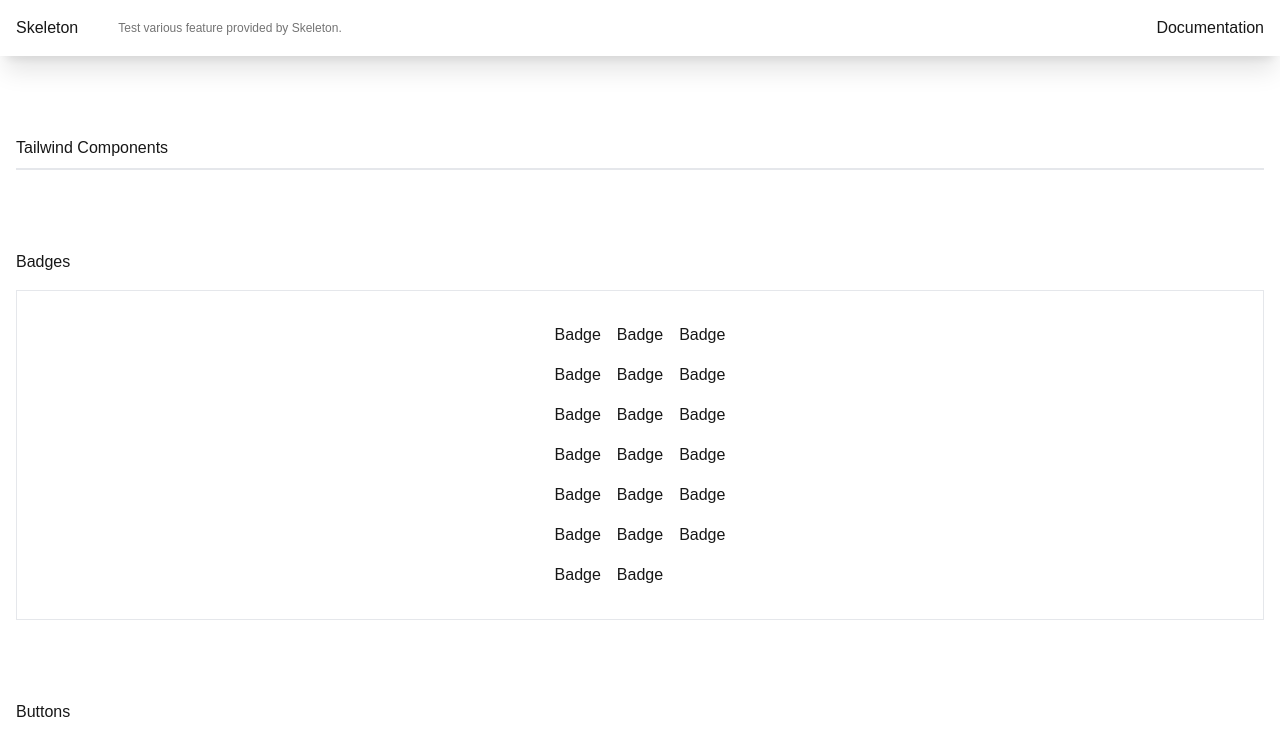
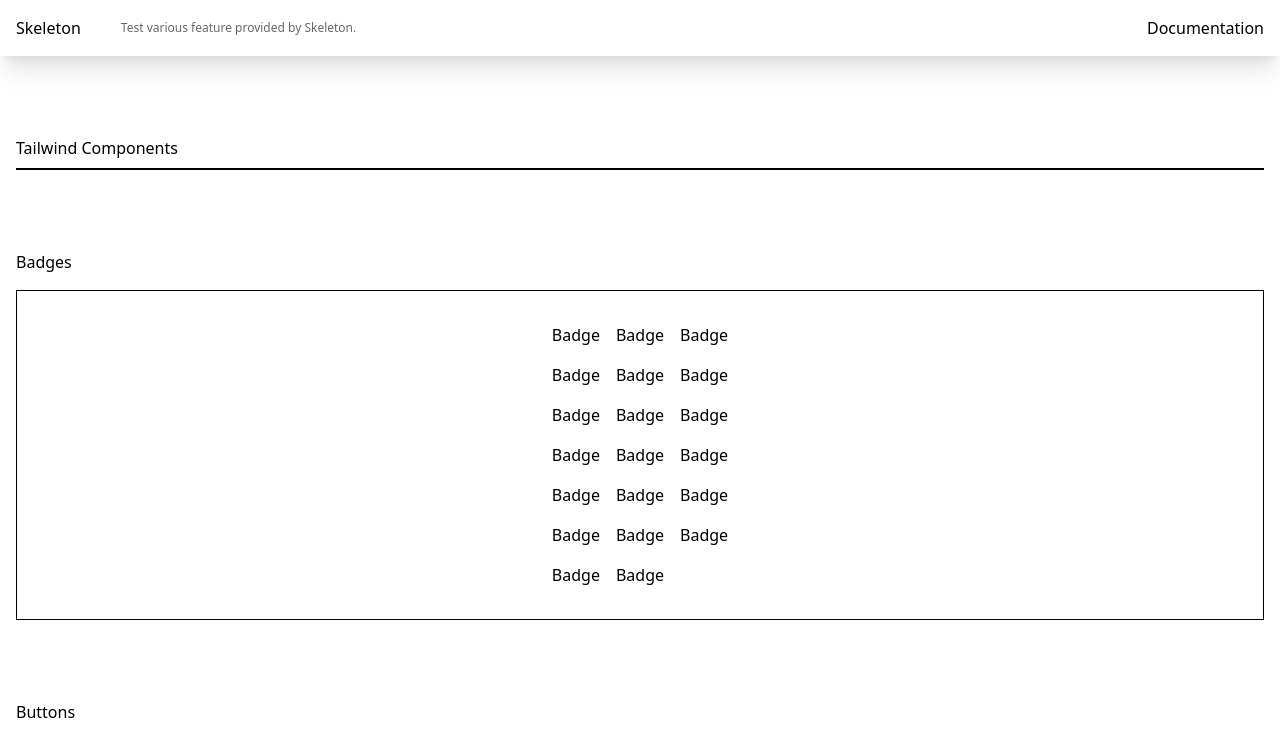
Before and after one commit to skeletonlabs/skeleton-repl-nextjs, a Next.js app: page / in a window 1280 px wide. Shown: the top 739 px of the page. Built offline with nearby package versions, Linux system fonts and the light colour scheme.

Commit message:
Migrate to Tailwind v4

```diff
--- a/package.json
+++ b/package.json
@@ -19,6 +19,7 @@
 		"@skeletonlabs/skeleton": "^3.0.0-next.10",
 		"@skeletonlabs/skeleton-react": "^1.0.0-next.13",
 		"@tailwindcss/forms": "^0.5.10",
+		"@tailwindcss/postcss": "^4.0.9",
 		"@types/node": "^20",
 		"@types/react": "^19",
 		"@types/react-dom": "^19",
@@ -26,7 +27,7 @@
 		"eslint-config-next": "15.1.5",
 		"postcss": "^8",
 		"prettier": "^3.4.2",
-		"tailwindcss": "^3.4.1",
+		"tailwindcss": "^4.0.9",
 		"typescript": "^5"
 	}
 }
--- a/postcss.config.mjs
+++ b/postcss.config.mjs
@@ -1,7 +1,7 @@
 /** @type {import('postcss-load-config').Config} */
 const config = {
 	plugins: {
-		tailwindcss: {}
+		'@tailwindcss/postcss': {}
 	}
 };
 
--- a/src/app/globals.css
+++ b/src/app/globals.css
@@ -1,21 +1,3 @@
-@tailwind base;
-@tailwind components;
-@tailwind utilities;
+@import 'tailwindcss';
 
-:root {
-	--background: #ffffff;
-	--foreground: #171717;
-}
-
-@media (prefers-color-scheme: dark) {
-	:root {
-		--background: #0a0a0a;
-		--foreground: #ededed;
-	}
-}
-
-body {
-	color: var(--foreground);
-	background: var(--background);
-	font-family: Arial, Helvetica, sans-serif;
-}
+@plugin '@tailwindcss/forms';
--- a/src/app/page.tsx
+++ b/src/app/page.tsx
@@ -159,7 +159,7 @@ export default function Home() {
 							<header>
 								<img
 									src="https://images.unsplash.com/photo-1463171515643-952cee54d42a?q=80&w=450&h=190&auto=format&fit=crop&ixlib=rb-4.0.3&ixid=M3wxMjA3fDB8MHxwaG90by1wYWdlfHx8fGVufDB8fHx8fA%3D%3D"
-									className="aspect-[21/9] w-full grayscale hue-rotate-90"
+									className="aspect-21/9 w-full grayscale hue-rotate-90"
 									alt="banner"
 								/>
 							</header>
--- a/tailwind.config.ts
+++ /dev/null
@@ -1,17 +0,0 @@
-import type { Config } from 'tailwindcss';
-
-// https://github.com/tailwindlabs/tailwindcss-forms
-import forms from '@tailwindcss/forms';
-
-export default {
-	content: ['./src/pages/**/*.{js,ts,jsx,tsx,mdx}', './src/components/**/*.{js,ts,jsx,tsx,mdx}', './src/app/**/*.{js,ts,jsx,tsx,mdx}'],
-	theme: {
-		extend: {
-			colors: {
-				background: 'var(--background)',
-				foreground: 'var(--foreground)'
-			}
-		}
-	},
-	plugins: [forms]
-} satisfies Config;
```
Also changed, not shown: 1 other file (tests, documents, lock files or other folders).
